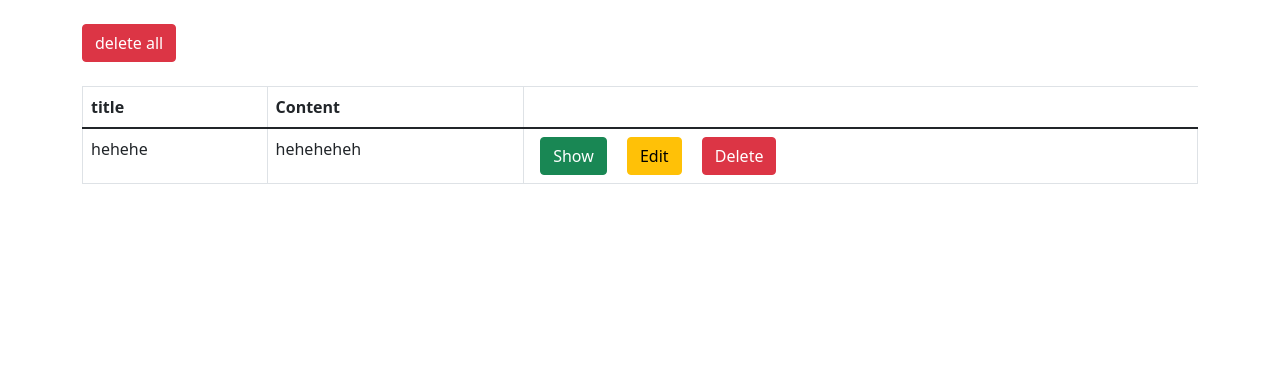
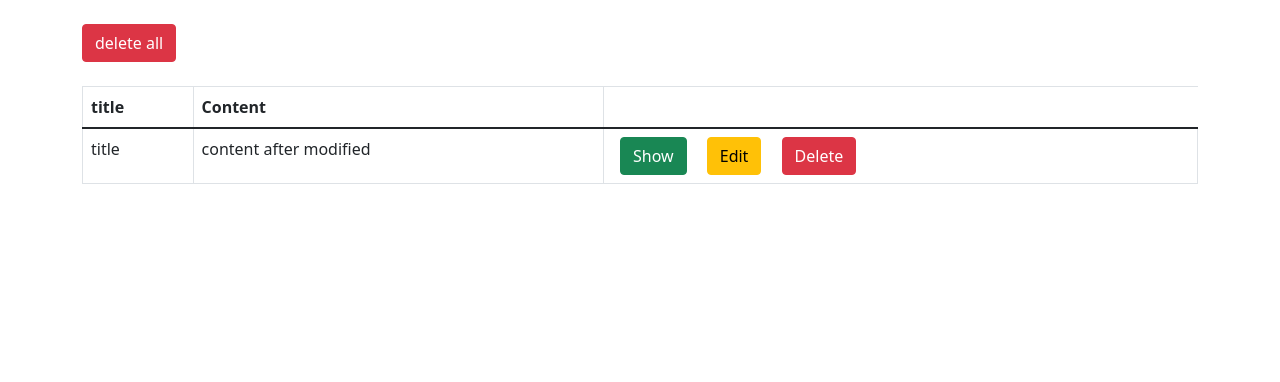
Before and after one commit to mhmdahmedfathi/Tasks_NTI, a Node server app: page / in a window 1280 px wide. Shown: the part 56-438 px from the top of the page. Run offline with Node 20, Linux system fonts and the light colour scheme; some libraries are stand-ins or nearby versions.

Commit message:
task3 readme done

```diff
--- a/Task3/controller/Tasks.controller.js
+++ b/Task3/controller/Tasks.controller.js
@@ -8,7 +8,12 @@ const addTaskPage = (req, res) => {
 
 const addTaskLogic = (req, res) => {
     const allTasks = dealWithData.readDataFromJSON('./models/data.json')
-
+    if(req.body.title === "" || req.body.content === ""){
+        return res.render('add', {
+            notFound: true,
+            pageTitle: "Add new Task"
+        })
+    }
     let index = allTasks.findIndex((task) => task.title === req.body.title)
     if (index === -1) {
         allTasks.push({
--- a/Task3/frontend/views/add.hbs
+++ b/Task3/frontend/views/add.hbs
@@ -4,6 +4,11 @@
         {{#if notUnique}}
             <tr class="alert alert-danger text-center">
                 <td colspan="4">Title must be unique</td>
+            </tr>
+        {{/if}}
+        {{#if notFound}}
+            <tr class="alert alert-danger text-center">
+                <td colspan="4">Please check if there is missing data</td>
             </tr>
         {{/if}}
         <div class="mb-3">
--- a/Task3/models/data.json
+++ b/Task3/models/data.json
@@ -1 +1,6 @@
-[{"title":"hehehe","content":"heheheheh"}]
+[
+    {
+        "title": "title",
+        "content": "content after modified"
+    }
+]
```
Also changed, not shown: Task3/README.md (added), 6 other files.
